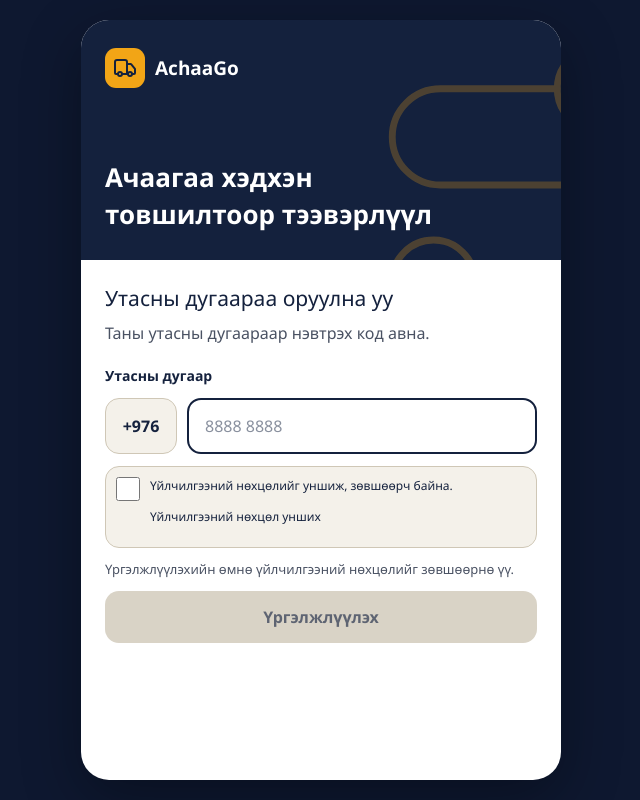
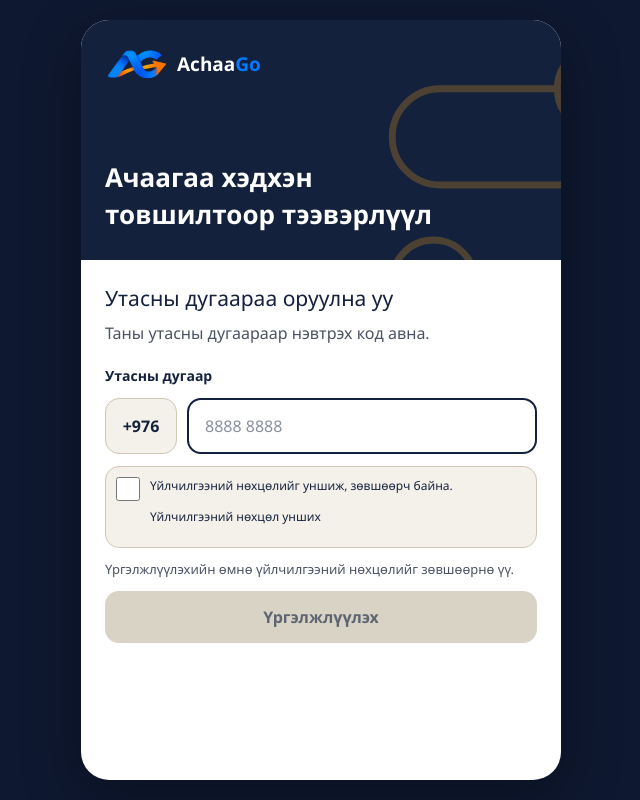
Before and after one commit to AchaaGo/AchaaGo, a Next.js app in the folder apps/web/: page / in a window 1280 px wide. Shown: the whole page, without its empty margins (319-959 px from the left). Built offline with nearby package versions, Linux system fonts and the light colour scheme; no server answers.

Commit message:
Replace website branding with supplied AchaaGo logo

```diff
--- a/apps/web/src/app/layout.tsx
+++ b/apps/web/src/app/layout.tsx
@@ -1,7 +1,7 @@
 import type {Metadata, Viewport} from 'next';
 import './globals.css';
 
-export const metadata: Metadata = {title:'AchaaGo', description:'Улаанбаатар хотын ачаа тээврийн үйлчилгээ', icons:{icon:'/icon.svg'}};
+export const metadata: Metadata = {title:'AchaaGo', description:'Улаанбаатар хотын ачаа тээврийн үйлчилгээ', icons:{icon:'/achaago-mark.png'}};
 export const viewport: Viewport = {width:'device-width', initialScale:1, viewportFit:'cover', themeColor:'#14213D'};
 
 export default function RootLayout({children}:{children:React.ReactNode}) {
--- a/apps/web/src/components/Brand.tsx
+++ b/apps/web/src/components/Brand.tsx
@@ -1,2 +1,10 @@
-import {Truck} from 'lucide-react';
-export function Brand({light=false}:{light?:boolean}) { return <div style={{display:'flex',alignItems:'center',gap:10,color:light?'white':'var(--ink)'}}><span style={{width:40,height:40,borderRadius:11,background:'var(--accent)',display:'grid',placeItems:'center',color:'var(--ink)'}}><Truck size={24}/></span><strong className="display" style={{fontSize:19}}>AchaaGo</strong></div> }
+import Image from 'next/image';
+
+const brandName = 'AchaaGo';
+
+export function Brand({light=false}:{light?:boolean}) {
+  return <div aria-label={brandName} style={{display:'flex',alignItems:'center',gap:8,color:light?'white':'var(--ink)'}}>
+    <Image src="/achaago-mark.png" alt="" width={64} height={32} priority style={{width:64,height:32,objectFit:'contain',flexShrink:0}} />
+    <strong className="display" style={{fontSize:19,whiteSpace:'nowrap'}}>{brandName.slice(0,5)}<span style={{color:'#007BFF'}}>{brandName.slice(5)}</span></strong>
+  </div>;
+}
```
Also changed, not shown: apps/web/public/achaago-mark.png (added).
